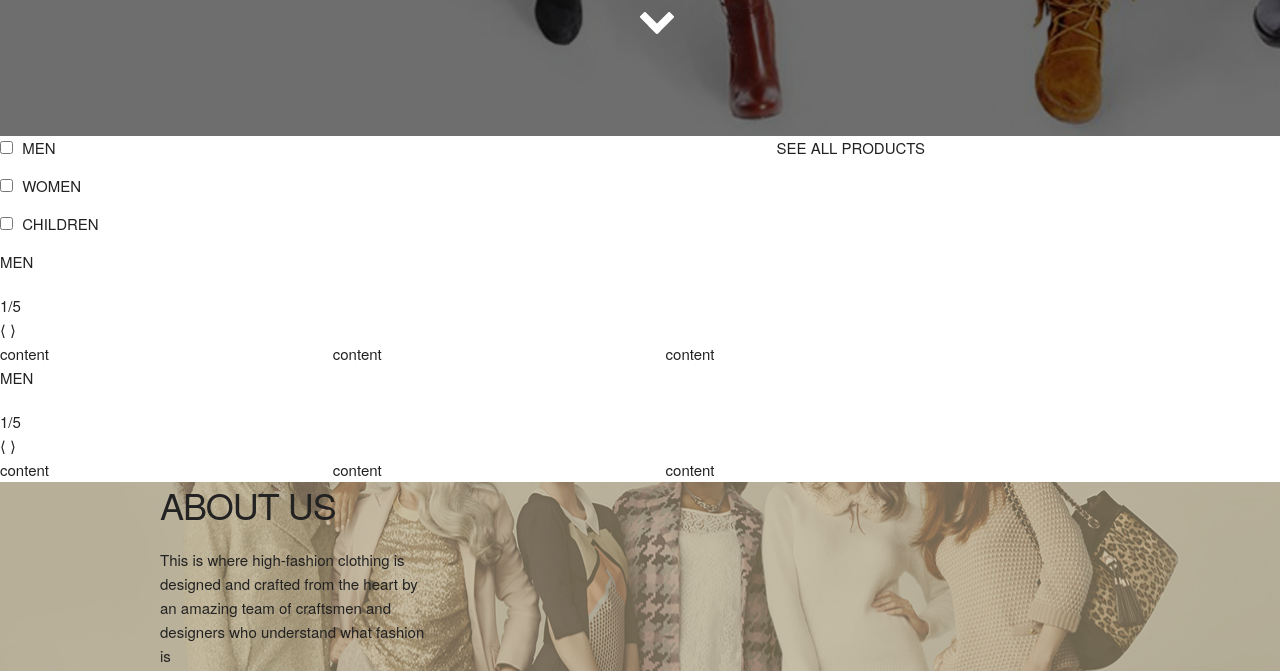
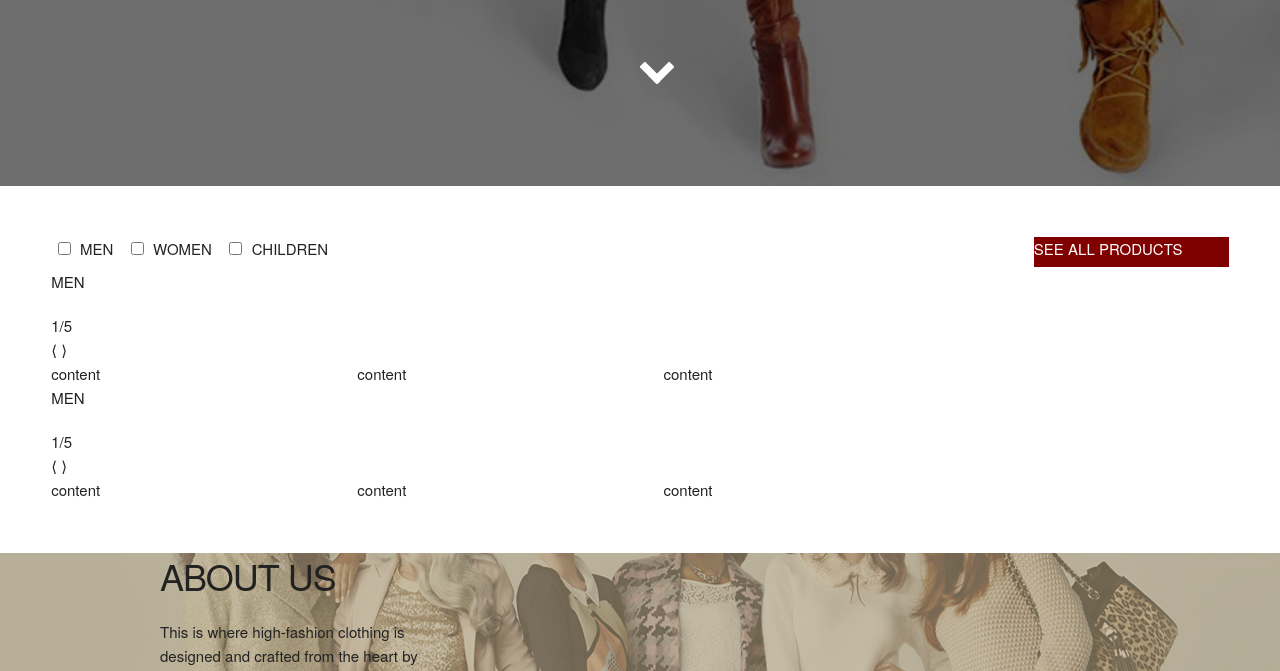
Before and after one commit to BillChabzz/Yolomy, a plain HTML site: page index.html in a window 1280 px wide. Shown: the part 1020-1691 px from the top of the page. Drawn offline with Linux system fonts and the light colour scheme; files that its build step writes are made by us from their sources.

Commit message:
styling store section

```diff
--- a/css/custom.css
+++ b/css/custom.css
@@ -31,6 +31,7 @@ ul li{
 
 }
 #store {
+    padding: 4%;
 
 }
 #about {
@@ -41,6 +42,9 @@ ul li{
 
 }
 /*********************CLASSES*********************/
+.yolo {
+	margin: 5%;
+}
 .img{
     position: absolute;
     margin: 0;
@@ -64,3 +68,17 @@ ul li{
     margin-top: 40%;
     margin-bottom: 10%;
 }
+/***********************Store************************/
+.labels label{
+    margin: 0 1%;
+	display: inline-block;
+}
+.btn {
+    text-align: center;
+    height: 30px;
+    width: ; 600px;
+    color: #fff;
+    background-color: maroon;
+	float: right;
+    padding-right: 10%;
+}
--- a/index.html
+++ b/index.html
@@ -17,7 +17,7 @@
         <section id="banner">
             <div class="row">
                 <div class="five columns">
-                    <img src="assets/logo/logo.png"/>
+                    <div class="yolo"><img src="assets/logo/logo.png"/></div>
                 </div>
                 <div class="seven columns">
                     <ul>
@@ -40,9 +40,11 @@
             </div>
         </section>
         <section id="store">
+            <div class="custom">
                 <header class="hd">
                     <div class="row">
                         <div class="seven columns">
+                            <div class="labels">
                                  <label class="example-send-yourself-copy">
                                     <input type="checkbox">
                                     <span class="label-body">MEN</span>
@@ -56,8 +58,9 @@
                                     <span class="label-body">CHILDREN</span>
                                   </label>
                             </div>
+                        </div>
                         <div class="five columns">
-                        <div class="btn">SEE ALL PRODUCTS</div>
+                                <div class="btn"><p>SEE ALL PRODUCTS</p></div>
                         </div>
                     </div>
                 </header>
@@ -77,6 +80,7 @@
                             <div class="three columns">content</div>
                             <div class="three columns">content</div>
                             <div class="three columns">content</div>
+                        </div>
                 </div>
         </div>
         </section>
```
Lines whose indentation alone changed are shown as unchanged.
